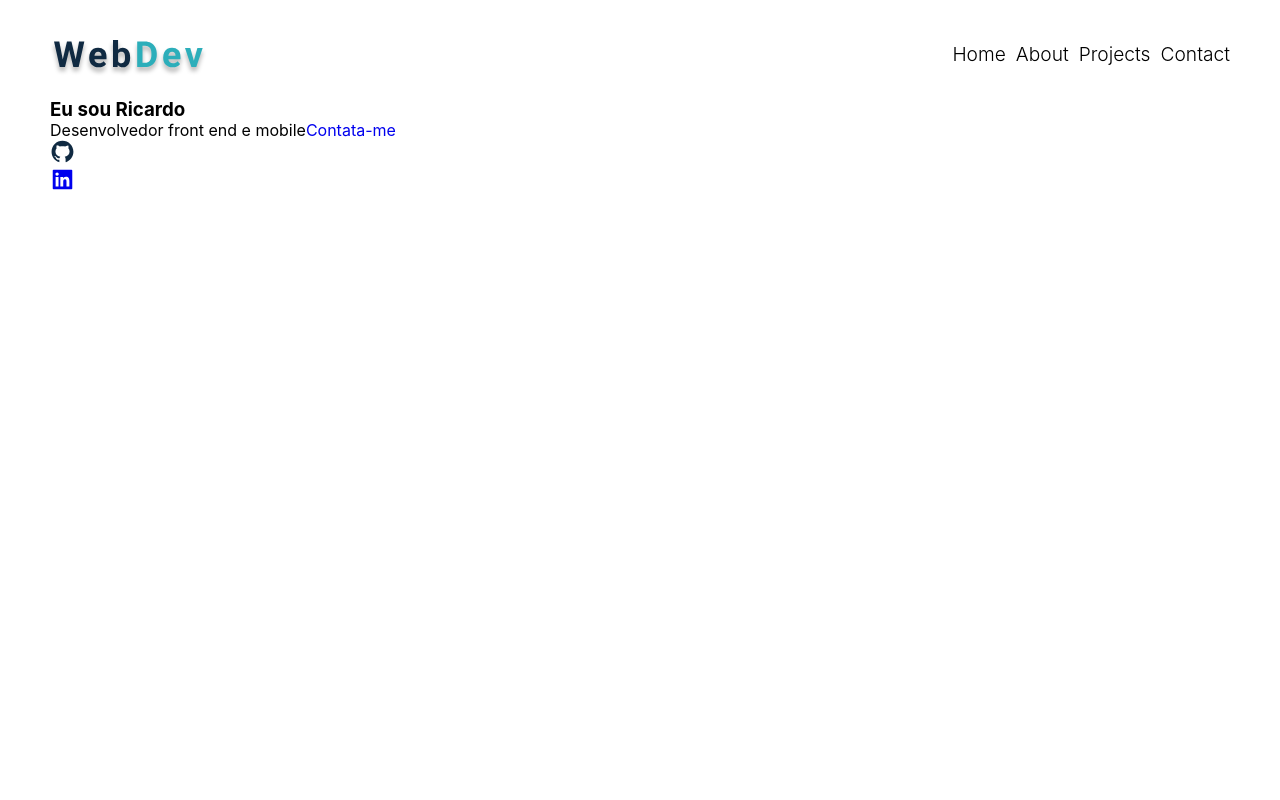
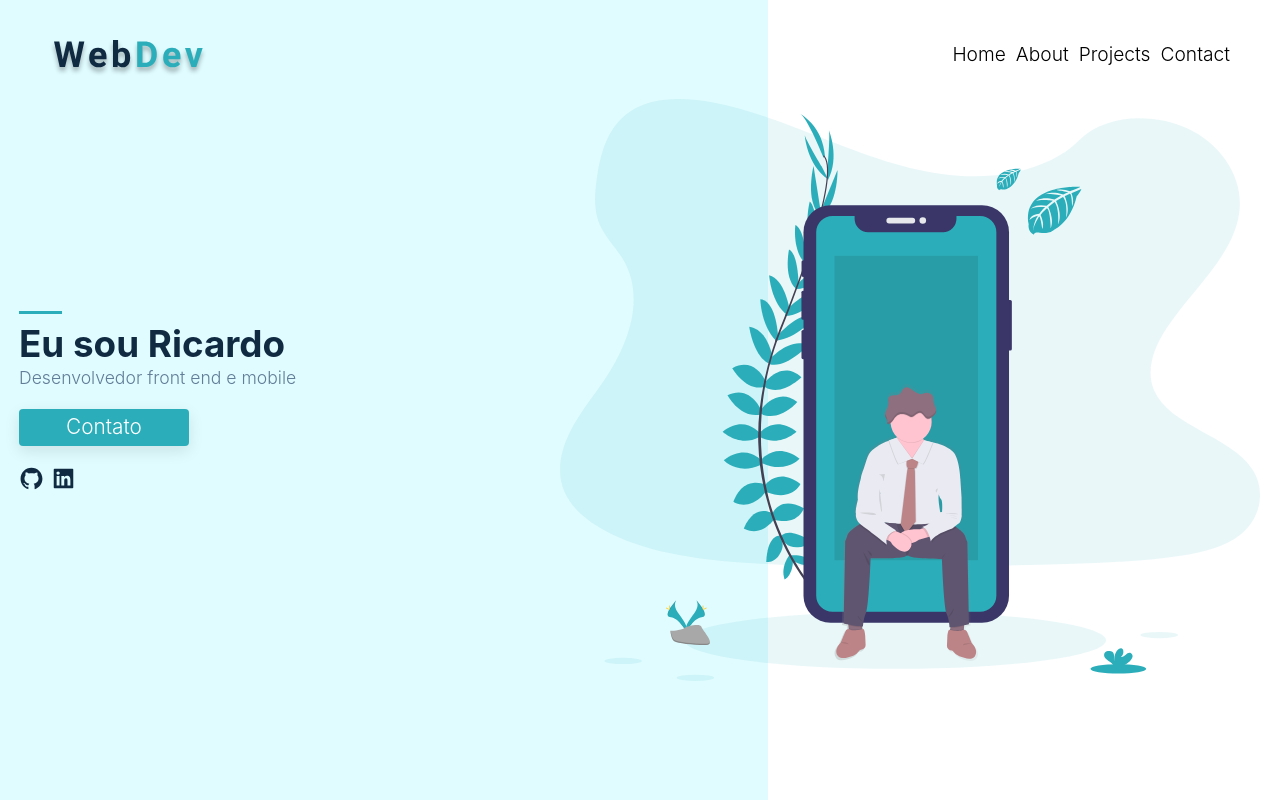
Before and after one commit to kenjimaeda54/portifolio-gatsbyJs, a Gatsby site: page / in a window 1280 px wide. Built offline with nearby package versions, Linux system fonts and the light colour scheme; Gatsby itself is replaced by a stand-in of ours.

Commit message:
feat: finished page hero

```diff
--- a/src/components/Hero/index.jsx
+++ b/src/components/Hero/index.jsx
@@ -1,22 +1,40 @@
 import React from "react"
 import { Link } from "gatsby"
+import { StaticImage } from "gatsby-plugin-image"
 import { data } from "./social-link"
+import * as Styles from "./styles.module.css"
 
 export default function Hero() {
   return (
-    <div>
+    <div className={Styles.container}>
+      <section className={Styles.section}>
+        <article className={Styles.article}>
+          <div className={Styles.wrap}>
+            <div className={Styles.title}>
+              <div className={Styles.underline} />
               <h3>Eu sou Ricardo</h3>
               <span>Desenvolvedor front end e mobile</span>
-      <Link to="/Contact" type="button">
-        Contata-me
+            </div>
+            <Link className={Styles.button} to="/Contact" type="button">
+              Contato
             </Link>
-      <article>
+            <div className={Styles.dataLink}>
               {data.map(it => (
                 <li key={it.id}>
                   <a href={it.link}>{it.icon}</a>
                 </li>
               ))}
+            </div>
+          </div>
         </article>
+      </section>
+      <div className={Styles.wrapImg}>
+        <StaticImage
+          src={"../../assets/images/hero.svg"}
+          alt="Hero Image"
+          className={Styles.hero}
+        />
+      </div>
     </div>
   )
 }
--- a/src/components/Hero/social-link.js
+++ b/src/components/Hero/social-link.js
@@ -12,6 +12,6 @@ export const data = [
     id: 2,
     name: "LinkedIn",
     link: "https://www.linkedin.com/in/kenjimaeda1233/",
-    icon: <AiFillLinkedin size={25} />,
+    icon: <AiFillLinkedin size={25} fill="hsl(209,61%,16%)" />,
   },
 ]
--- /dev/null
+++ b/src/components/Hero/styles.module.css
@@ -0,0 +1,95 @@
+.container {
+  display: flex;
+  width: 100vw;
+  justify-content: space-between;
+}
+
+.section {
+  display: flex;
+  justify-content: center;
+  align-items: center;
+  left: 0px;
+  right: 0px;
+  top: 0px;
+  bottom: 0px;
+  position: absolute;
+  background-color: var(--clr-primary-10);
+  width: 60vw;
+}
+.wrap {
+  display: flex;
+  margin-left: 100px;
+  flex-direction: column;
+  justify-content: center;
+  align-items: flex-start;
+  gap: 20px;
+}
+.title {
+  display: flex;
+  flex-direction: column;
+  align-items: flex-start;
+  gap: 3px;
+}
+
+.title h3 {
+  font-size: 2.3rem;
+  line-height: 2.7rem;
+  font-weight: 700;
+  color: var(--clr-grey-1);
+}
+
+.title span {
+  font-size: 1.1rem;
+  line-height: 1.3rem;
+  font-weight: 300;
+  color: var(--clr-grey-5);
+}
+
+.underline {
+  margin: 5px 0px;
+  width: 2.7rem;
+  height: 0.2rem;
+  background-color: var(--clr-primary-5);
+}
+
+.button {
+  display: flex;
+  justify-content: center;
+  align-items: center;
+  padding: 4px 0px;
+  border-radius: 4px;
+  width: 170px;
+  background-color: var(--clr-primary-5);
+  font-size: 1.3rem;
+  line-height: 1.8rem;
+  font-weight: 300;
+  color: var(--clr-white);
+  cursor: pointer;
+  transition: all 0.3s linear;
+  box-shadow: var(--light-shadow);
+}
+
+.button:hover {
+  background-color: var(--clr-primary-9);
+  color: var(--color-black);
+}
+
+.article {
+  display: flex;
+  min-width: 930px;
+}
+
+.wrapImg {
+  position: absolute;
+  right: 20px;
+}
+
+.hero {
+  width: 700px;
+}
+
+.dataLink {
+  display: flex;
+  gap: 7px;
+  align-items: center;
+}
--- a/src/components/NavBar/index.jsx
+++ b/src/components/NavBar/index.jsx
@@ -1,5 +1,5 @@
 import React from "react"
-import logo from "../../assets/logo.svg"
+import logo from "../../assets/images/logo.svg"
 import { FaAlignCenter } from "react-icons/fa"
 import { data } from "./links"
 import { Link } from "gatsby"
--- a/src/components/NavBar/styles.module.css
+++ b/src/components/NavBar/styles.module.css
@@ -3,6 +3,7 @@
   justify-content: space-between;
   width: 100%;
   padding: 23px 0px;
+  z-index: 700;
 }
 
 .list {
```
Also changed, not shown: src/assets/hero-img.png (deleted), src/assets/images/hero.svg (added), src/assets/images/logo.svg (renamed from src/assets/logo.svg), src/assets/images/projects-2.jpg (renamed from src/assets/projects-2.jpg), 6 other files. Lines whose indentation alone changed are shown as unchanged.
